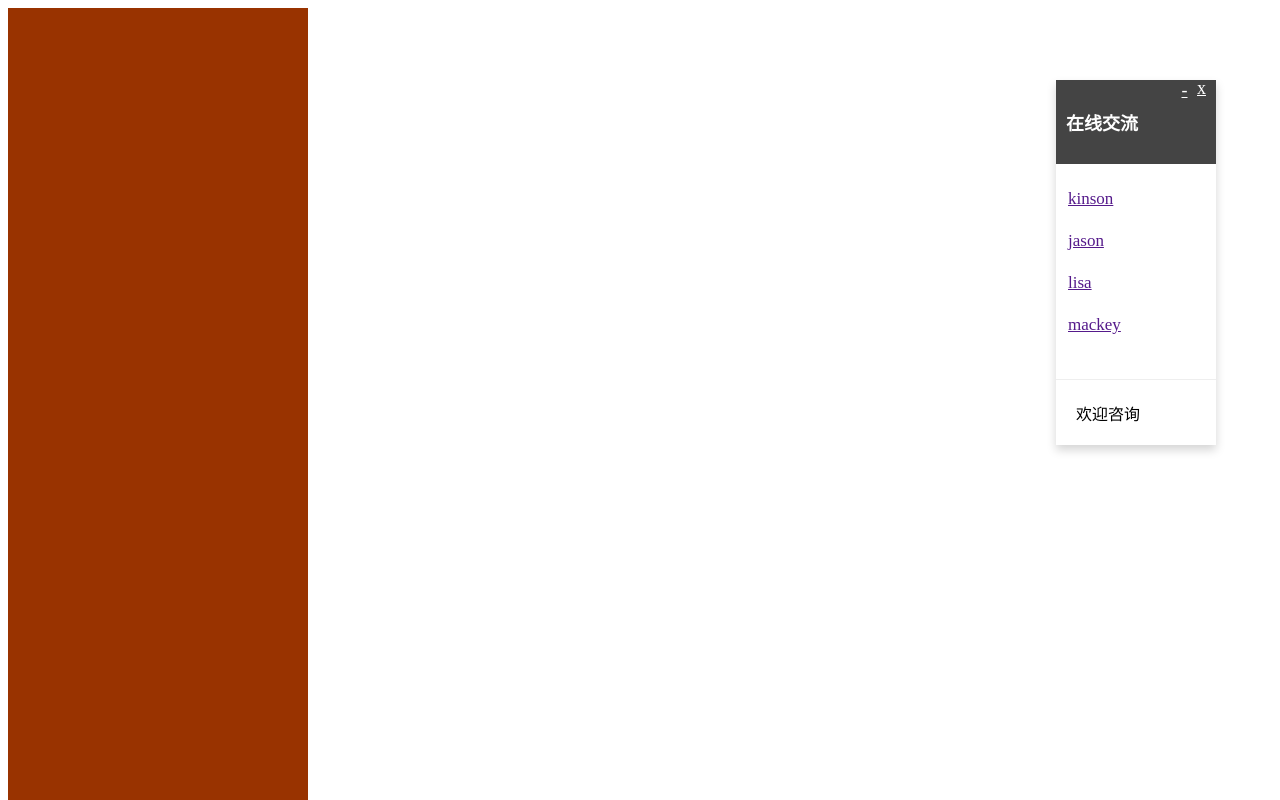
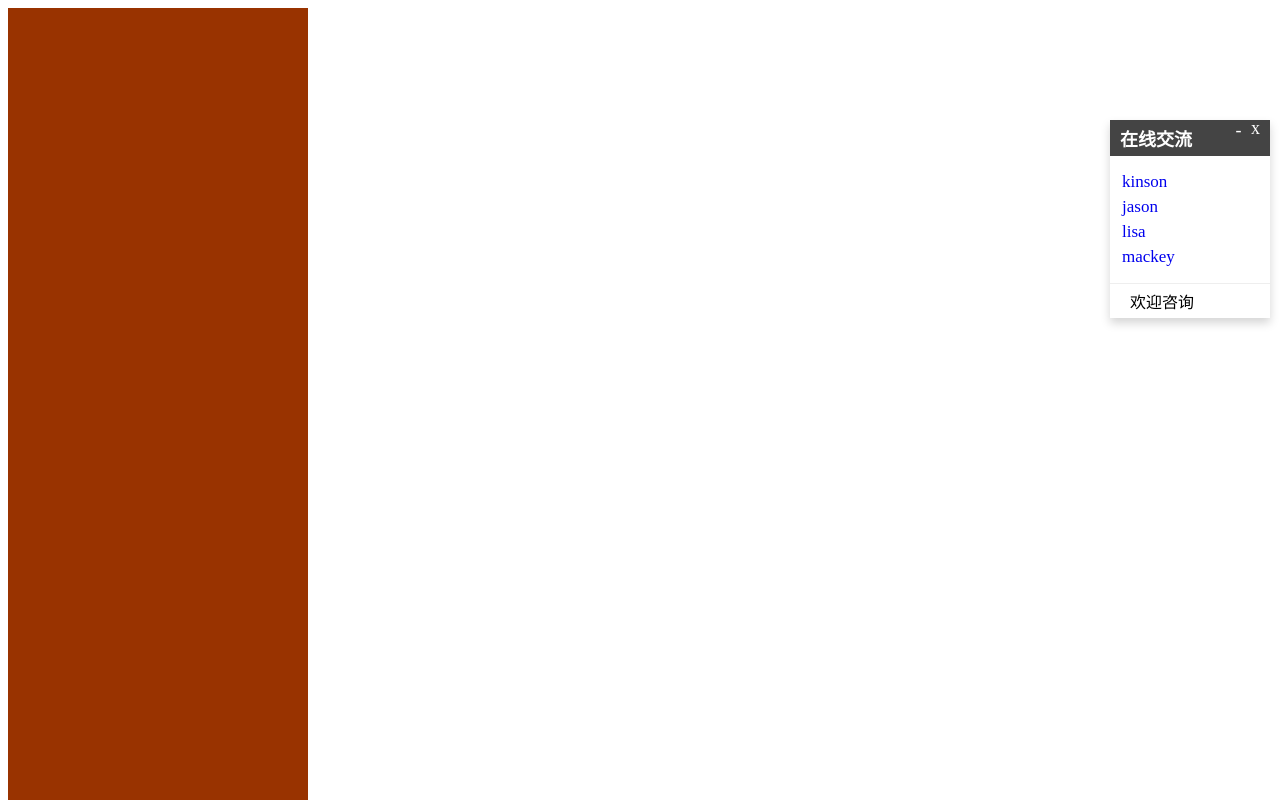
Before and after one commit to LuckyCenter/scroll-to-follow, a plain HTML site: page index.html in a window 1280 px wide. Shown: the top 800 px of the page. Drawn offline with nearby package versions, Linux system fonts and the light colour scheme; a small style sheet from the web is missing.

Commit message:
优化效果，增加最小化功能

```diff
--- a/index.html
+++ b/index.html
@@ -6,6 +6,63 @@
     <meta http-equiv="Content-Type" content="text/html; charset=utf-8" />
     <title>无标题文档</title>
     <script type="text/javascript" src="http://libs.baidu.com/jquery/1.4.2/jquery.min.js"></script>
+    <link rel="stylesheet" href="//at.alicdn.com/t/font_2848850_22alt74x165.css">
+</head>
+
+<body>
+    <div style="width: 300px; float: left; height: 2500px; background: #930"></div>
+    <div class="onlinebox" style="top: 120px;right:10px;position:absolute;background-color: #fff;box-shadow: 0 5px 9px rgb(4 0 0 / 17%);z-index: 999;">
+
+        <div class="onlinebox-open" id="onlinebox-open" style="display: none;">
+            <i class="icon iconfont icon-QQ" style="color: #fff;"></i>
+        </div>
+        <div class="onlinebox-box">
+            <div class="onlinebox-top">
+                <div class="onlinebox-top-btn">
+                    <span class="onlinebox-min" style="cursor:pointer;">-</span>
+                    <span class="onlinebox-close" style="cursor:pointer;">x</span>
+                </div>
+                <h4 class="onlinebox-top-label">在线交流</h4>
+            </div>
+            <div class="onlinebox-center list-group">
+                <li class="list-group-item">
+                    <p class="list-group-item-text">
+                        <a target="_blank" href="http://wpa.qq.com/msgrd?v=3&uin=948816115&site=qq&menu=yes">
+                            <i class="icon iconfont icon-QQ qqicon"></i>
+                            <span>kinson</span>
+                        </a>
+                    </p>
+                </li>
+                <li class="list-group-item">
+                    <p class="list-group-item-text">
+                        <a target="_blank" href="http://wpa.qq.com/msgrd?v=3&uin=948816115&site=qq&menu=yes">
+                            <i class="icon iconfont icon-QQ qqicon"></i>
+                            <span>jason</span>
+                        </a>
+                    </p>
+                </li>
+                <li class="list-group-item">
+                    <p class="list-group-item-text">
+                        <a target="_blank" href="http://wpa.qq.com/msgrd?v=3&uin=948816115&site=qq&menu=yes">
+                            <i class="icon iconfont icon-QQ qqicon"></i>
+                            <span>lisa</span>
+                        </a>
+                    </p>
+                </li>
+                <li class="list-group-item">
+                    <p class="list-group-item-text">
+                        <a target="_blank" href="http://wpa.qq.com/msgrd?v=3&uin=948816115&site=qq&menu=yes">
+                            <i class="icon iconfont icon-QQ qqicon"></i>
+                            <span>mackey</span>
+                        </a>
+                    </p>
+                </li>
+            </div>
+            <div class="onlinebox-bottom">
+                <p>欢迎咨询</p>
+            </div>
+        </div>
+    </div>
     <script>
         $(function () {
             var $sidebar = $(".onlinebox"),
@@ -23,73 +80,48 @@
                     });
                 }
             });
+            $('#onlinebox-open').click(function(){
+                $(this).css({'display':'none'})
+                $('.onlinebox-box').css({'display':'block'})
+            })
+            $('.onlinebox-min').click(function(){
+                $('.onlinebox-box').css({'display':'none'})
+                $('#onlinebox-open').css({'display':'inline-block'})
+            })
+            $('.onlinebox-close').click(function(){
+                $('.onlinebox-box').css({'display':'none'})
+                $('#onlinebox-open').css({'display':'inline-block'})
+            })
         })
     </script>
-</head>
-
-<body>
-    <div style="width: 300px; float: left; height: 2500px; background: #930"></div>
-    <div class="onlinebox"
-        style="top: 10%;right:5%;position:absolute;background-color: #fff;box-shadow: 0 5px 9px rgb(4 0 0 / 17%);z-index: 999;">
-        <div class="onlinebox-top">
-            <div class="onlinebox-top-btn">
-                <a href="" class="onlinebox-min">-</a>
-                <a href="" class="onlinebox-close">x</a>
-            </div>
-            <h4>在线交流</h4>
-        </div>
-        <div class="onlinebox-center list-group">
-            <li class="list-group-item">
-                <p class="list-group-item-text">
-                    <a href=""><i class="icon iconfont icon-QQ"
-                            style="color:#62a8ea;font-size:20px;"></i><span>kinson</span></a>
-                </p>
-            </li>
-            <li class="list-group-item">
-                <p class="list-group-item-text">
-                    <a href=""><i class="icon iconfont icon-QQ"
-                            style="color:#62a8ea;font-size:20px;"></i><span>jason</span></a>
-                </p>
-            </li>
-            <li class="list-group-item">
-                <p class="list-group-item-text">
-                    <a href=""><i class="icon iconfont icon-QQ"
-                            style="color:#62a8ea;font-size:20px;"></i><span>lisa</span></a>
-                </p>
-            </li>
-            <li class="list-group-item">
-                <p class="list-group-item-text">
-                    <a href=""><i class="icon iconfont icon-QQ"
-                            style="color:#62a8ea;font-size:20px;"></i><span>mackey</span></a>
-                </p>
-            </li>
-        </div>
-        <div class="onlinebox-bottom">
-            <p>欢迎咨询</p>
-        </div>
-    </div>
     <style>
-        .onlinebox {
-            width: 160px;
+        .onlinebox-box{
+            width:160px;
         }
-
-        .onlinebox-top {
+        .onlinebox-open{
+            display: block;
+            cursor: pointer;
+            padding: 0 10px;
+            background: #444;
+            font-size: 18px;
+            line-height: 40px;
+            color: #fff;
+        }
+        .onlinebox-top{
             padding: 5px 5px 5px 10px;
             background: #444;
             font-size: 18px;
             color: #fff;
         }
-
         .onlinebox-center {
             padding: 5px 0;
             margin-bottom: 0;
         }
 
         .list-group {
-            margin-bottom: 20px;
             list-style: none;
             box-sizing: border-box;
-            line-height: 25px;
+            line-height: 8px;
             font-size: 17px;
         }
 
@@ -98,10 +130,18 @@
             padding: .3rem 1.25rem;
         }
 
+        .onlinebox-bottom p {
+            margin: 0;
+        }
+
         .onlinebox-top-btn {
             position: absolute;
             top: 0;
             right: 10px;
+        }
+
+        .onlinebox-top-label {
+            margin: 0;
         }
 
         .onlinebox-close {
@@ -128,9 +168,18 @@
             padding-left: 12px;
         }
 
+        .list-group-item-text a {
+            text-decoration: none;
+        }
+
         .list-group-item:first-child {
             border-top-left-radius: 3px;
             border-top-right-radius: 3px;
+        }
+
+        .qqicon {
+            color: #62a8ea;
+            font-size: 20px;
         }
     </style>
 </body>
```
Also changed, not shown: ScreenShot/README/image-20211009221116249.png (added), 1 other file.
